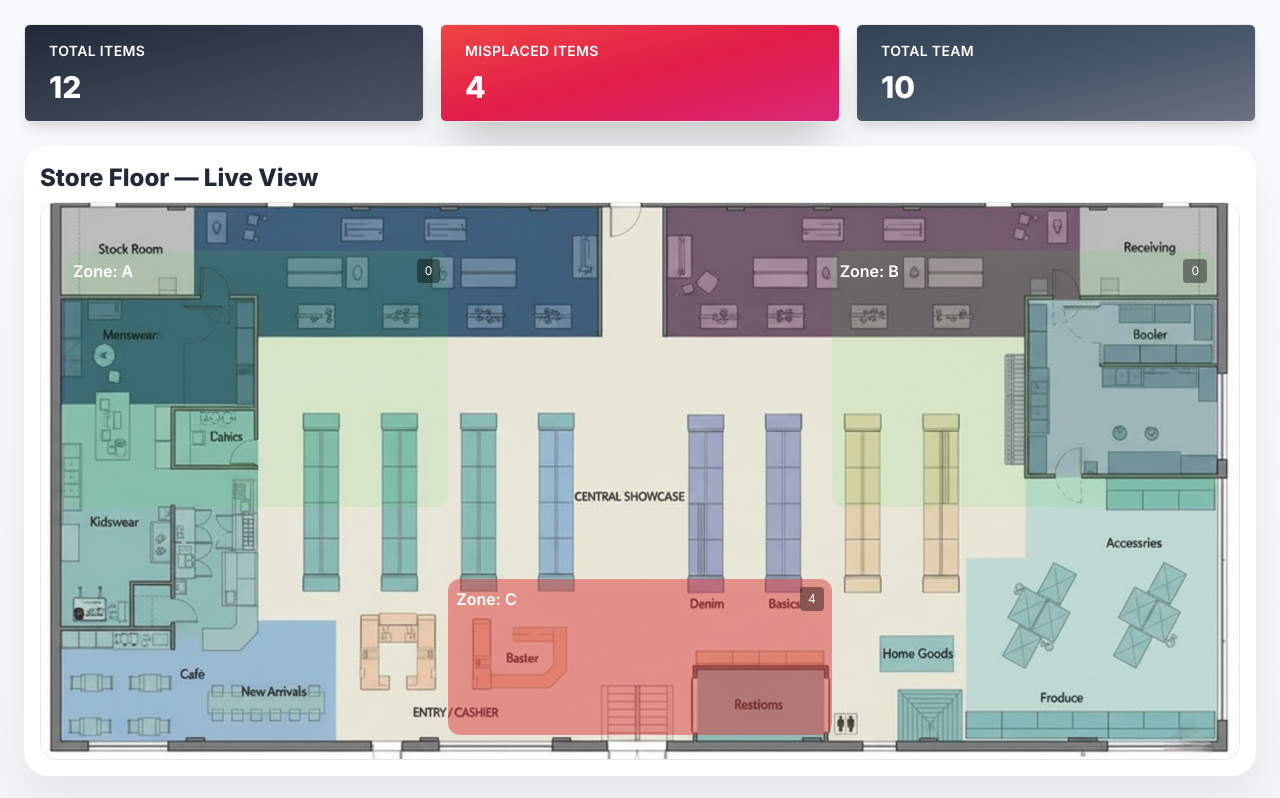
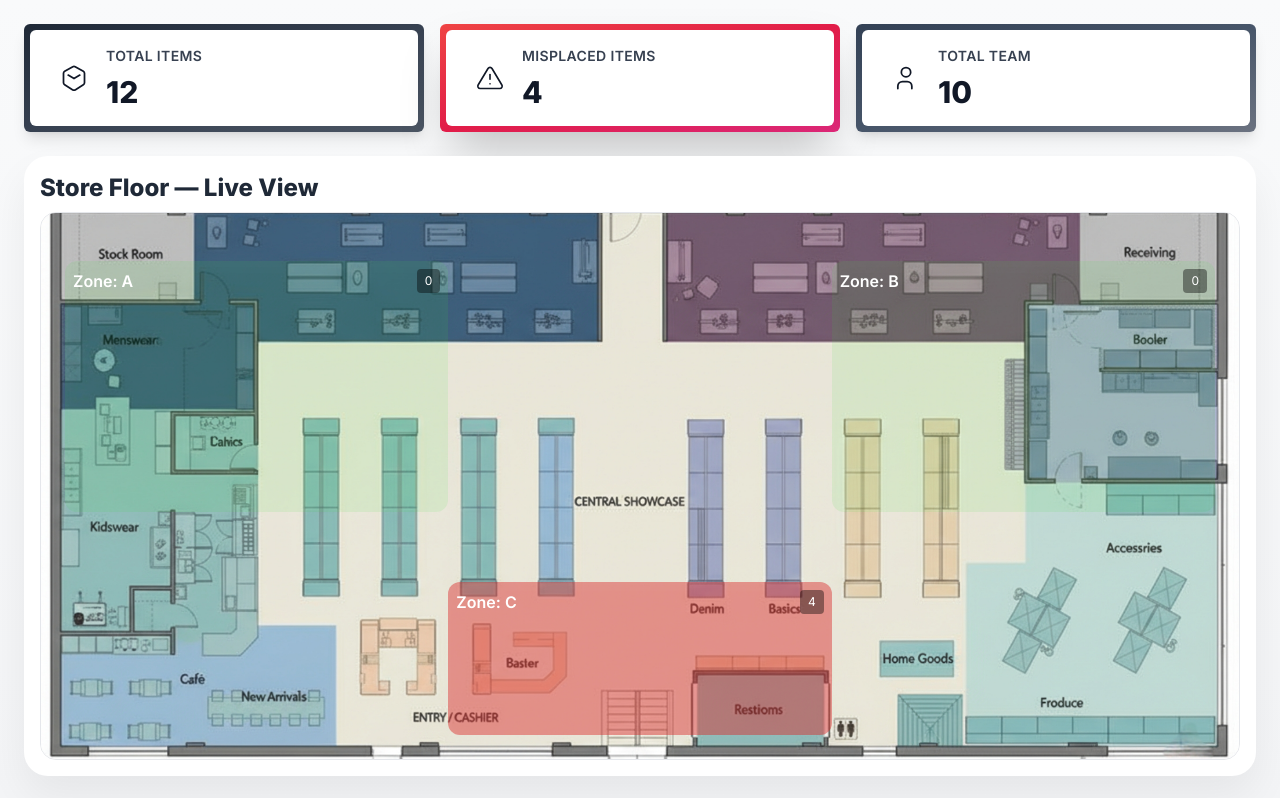
Before and after one commit to Karmveerkumar951/dashboard, a React (Vite) app: page / in a window 1280 px wide. Built offline with nearby package versions, Linux system fonts and the light colour scheme.

Commit message:
updated the ui and added icons

```diff
--- a/package.json
+++ b/package.json
@@ -11,6 +11,7 @@
   },
   "dependencies": {
     "framer-motion": "^12.23.24",
+    "lucide-react": "^0.554.0",
     "react": "^19.2.0",
     "react-dom": "^19.2.0"
   },
--- a/src/components/RetailDashboard.jsx
+++ b/src/components/RetailDashboard.jsx
@@ -45,19 +45,57 @@ function formatZoneName(zone) {
 }
 
 // No motion version
-const StatCard = React.forwardRef(function StatCard({ title, value, onClick, gradient, shadow, ariaLabel }, ref) {
+const StatCard = React.forwardRef(function StatCard({ title, value, onClick, gradient, shadow, ariaLabel, icon }, ref) {
+  // Outer button: shows 1px gradient border via padding
+  // Inner panel: white surface with dark text to create a premium outlined card
   return (
     <button
       ref={ref}
       onClick={onClick}
-      className={`rounded-md px-6 py-4 min-w-[180px] text-left flex-1 text-white border border-white/8 focus:outline-none ${gradient} ${shadow}`}
       aria-label={ariaLabel}
+      className={`rounded-md p-[6px] min-w-[180px] flex-1 focus:outline-none ${gradient} ${shadow}`}
     >
-      <div className="text-sm font-semibold tracking-wide">{title}</div>
-      <div className="mt-2 text-3xl font-extrabold">{value}</div>
+      {/* inner panel - visible card surface */}
+      <div className={`rounded-md px-6 py-4 text-left bg-white`}>
+        <div className="flex items-center gap-3">
+          {icon && (
+            <div className="w-10 h-10 rounded-md flex items-center justify-center flex-shrink-0" aria-hidden="true">
+              {/* Icon inherits currentColor; set color to match gradient via inline style if needed by parent */}
+              {icon}
+            </div>
+          )}
+          <div className="flex-1">
+            <div className="text-sm font-semibold tracking-wide text-gray-700">{title}</div>
+            <div className="mt-2 text-3xl font-extrabold text-gray-900">{value}</div>
+          </div>
+        </div>
+      </div>
     </button>
   );
 });
+
+// small inline SVG icons (no escaped quotes)
+const IconBox = () => (
+  <svg width="28" height="28" viewBox="0 0 24 24" fill="none" xmlns="http://www.w3.org/2000/svg" aria-hidden="true">
+    <path d="M21 16V8a2 2 0 0 0-1-1.73L13 2.27a2 2 0 0 0-2 0L4 6.27A2 2 0 0 0 3 8v8a2 2 0 0 0 1 1.73l7 4.46a2 2 0 0 0 2 0l7-4.46A2 2 0 0 0 21 16z" stroke="currentColor" strokeWidth="1.5" strokeLinecap="round" strokeLinejoin="round" />
+    <path d="M7 9.5l5 3 5-3" stroke="currentColor" strokeWidth="1.5" strokeLinecap="round" strokeLinejoin="round" />
+  </svg>
+);
+
+const IconAlert = () => (
+  <svg width="28" height="28" viewBox="0 0 24 24" fill="none" xmlns="http://www.w3.org/2000/svg" aria-hidden="true">
+    <path d="M10.29 3.86L1.82 18a2 2 0 0 0 1.71 3h16.94a2 2 0 0 0 1.71-3L13.71 3.86a2 2 0 0 0-3.42 0z" stroke="currentColor" strokeWidth="1.4" strokeLinecap="round" strokeLinejoin="round" />
+    <path d="M12 9v4" stroke="currentColor" strokeWidth="1.4" strokeLinecap="round" strokeLinejoin="round" />
+    <path d="M12 17h.01" stroke="currentColor" strokeWidth="1.4" strokeLinecap="round" strokeLinejoin="round" />
+  </svg>
+);
+
+const IconUsers = () => (
+  <svg width="28" height="28" viewBox="0 0 24 24" fill="none" xmlns="http://www.w3.org/2000/svg" aria-hidden="true">
+    <path d="M17 21v-2a4 4 0 0 0-4-4H9a4 4 0 0 0-4 4v2" stroke="currentColor" strokeWidth="1.5" strokeLinecap="round" strokeLinejoin="round" />
+    <circle cx="12" cy="7" r="4" stroke="currentColor" strokeWidth="1.5" strokeLinecap="round" strokeLinejoin="round" />
+  </svg>
+);
 
 export default function RetailDashboard() {
   const [products, setProducts] = useState([]);
@@ -304,9 +342,9 @@ export default function RetailDashboard() {
     <div className="h-screen w-screen overflow-hidden bg-gradient-to-b from-gray-50 to-gray-100 font-sans" style={{ fontFamily: 'Inter, ui-sans-serif, system-ui, -apple-system, "Segoe UI", Roboto, "Helvetica Neue", Arial' }}>
       <div className="max-w-[1400px] mx-auto h-full p-6 flex flex-col gap-6">
         <div className="flex gap-4 items-stretch">
-          <StatCard ref={totalRef} title="TOTAL ITEMS" value={loading ? '—' : totalItems} onClick={() => openAnchoredPanel('total')} gradient={getPanelGradient('total')} shadow="shadow-2xl" />
-          <StatCard ref={misplacedRef} title="MISPLACED ITEMS" value={loading ? '—' : misplacedItems.length} onClick={() => openAnchoredPanel('misplaced')} gradient={getPanelGradient('misplaced')} shadow="shadow-2xl" />
-          <StatCard ref={teamRef} title="TOTAL TEAM" value={loading ? '—' : totalTeam} onClick={() => openAnchoredPanel('team')} gradient={getPanelGradient('team')} shadow="shadow-2xl" />
+          <StatCard ref={totalRef} title="TOTAL ITEMS" value={loading ? '—' : totalItems} onClick={() => openAnchoredPanel('total')} gradient={getPanelGradient('total')} shadow="shadow-2xl" icon={<IconBox />} />
+          <StatCard ref={misplacedRef} title="MISPLACED ITEMS" value={loading ? '—' : misplacedItems.length} onClick={() => openAnchoredPanel('misplaced')} gradient={getPanelGradient('misplaced')} shadow="shadow-2xl" icon={<IconAlert />} />
+          <StatCard ref={teamRef} title="TOTAL TEAM" value={loading ? '—' : totalTeam} onClick={() => openAnchoredPanel('team')} gradient={getPanelGradient('team')} shadow="shadow-2xl" icon={<IconUsers />} />
         </div>
 
         <div className="flex-1 bg-white rounded-3xl shadow-[0_20px_40px_rgba(2,6,23,0.06)] p-4 relative overflow-hidden flex flex-col" ref={mapContainerRef}>
```
Also changed, not shown: 1 other file (tests, documents, lock files or other folders).
